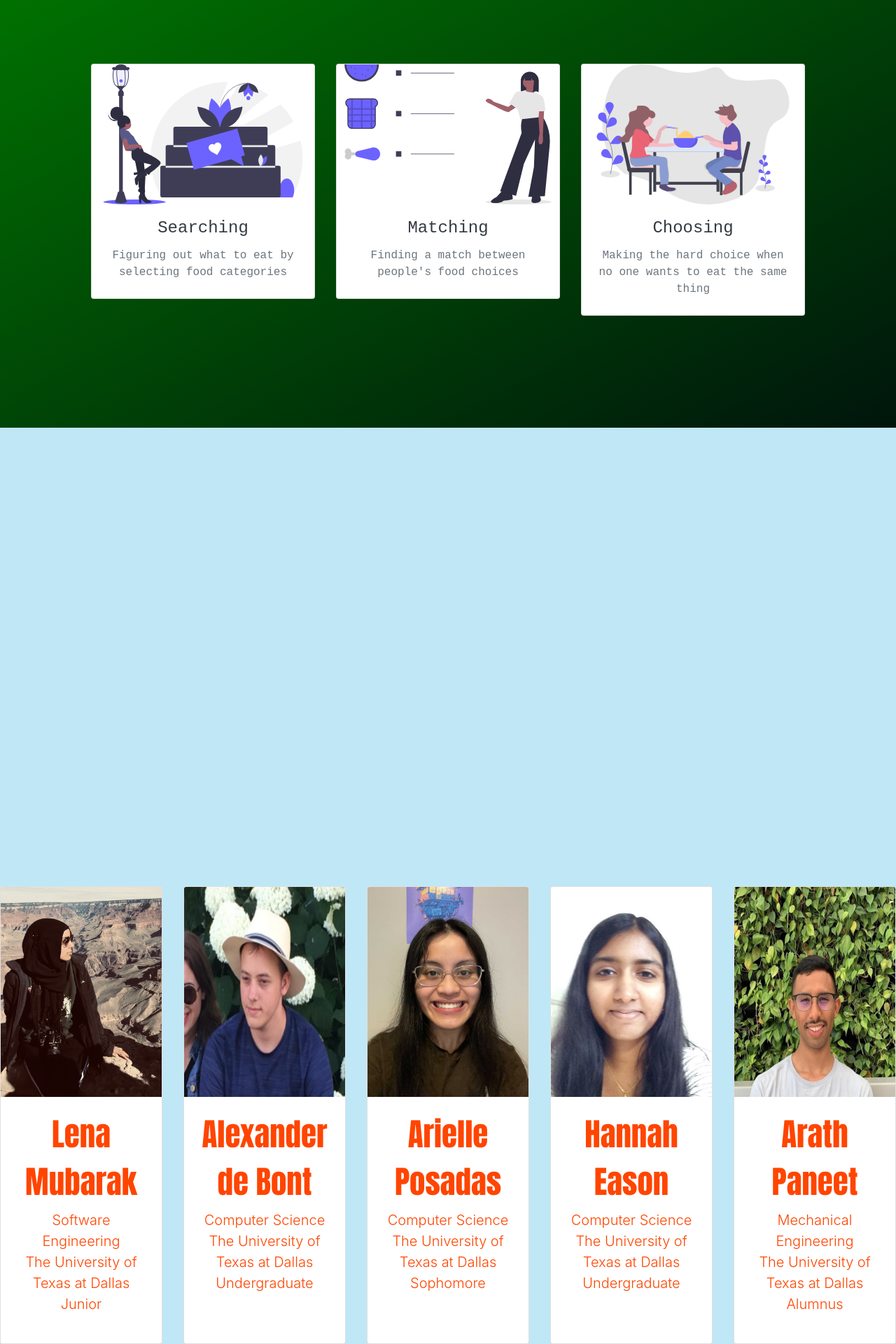
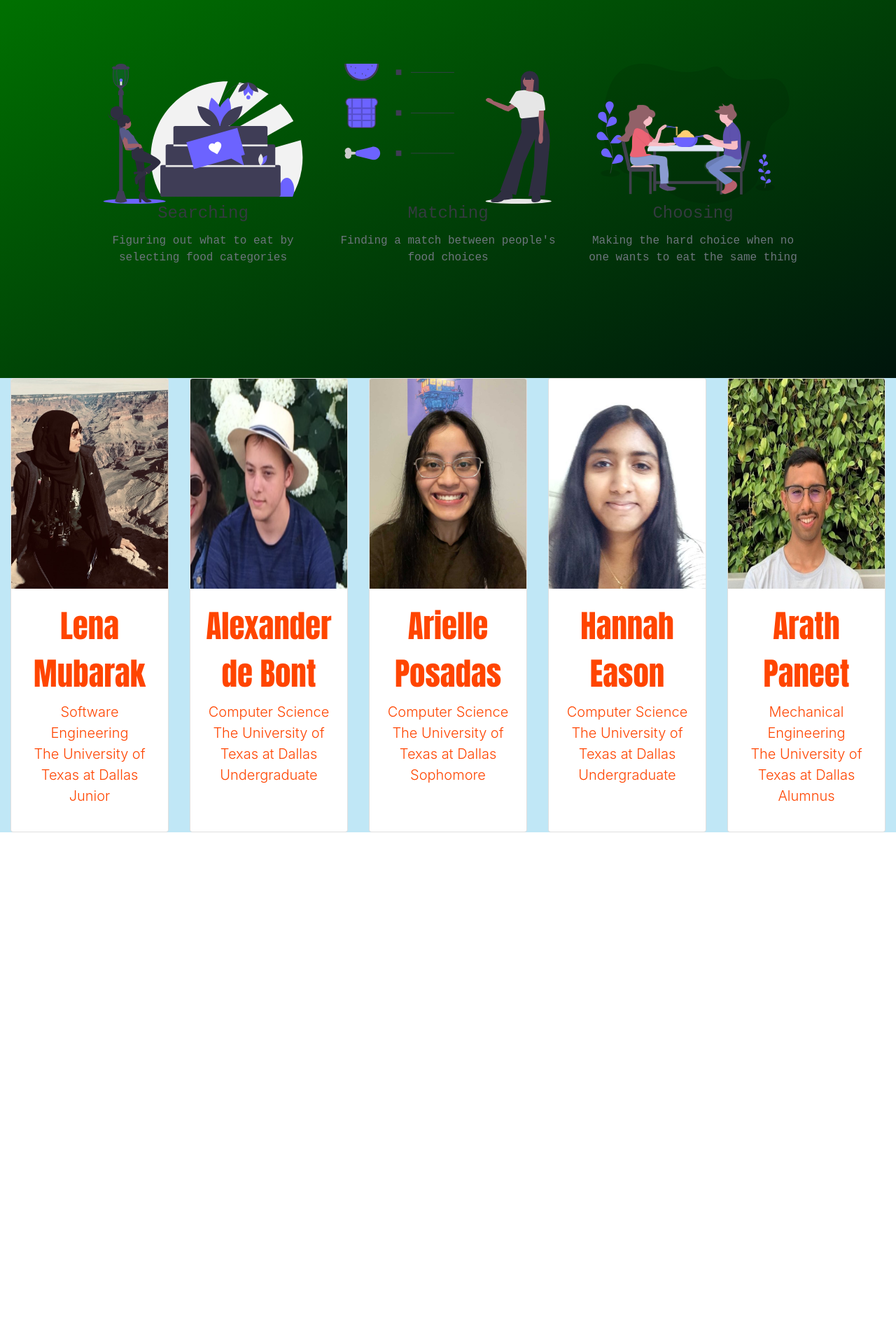
Before and after one commit to Codubee/FoodFiendsMW5-6, a React (Create React App) app in the folder frontend/: page / in a window 1280 px wide. Shown: the part 647-2567 px from the top of the page at 70% size. After the commit the page ends 1836 px from the top, so only its background shows below. Built offline with nearby package versions, Linux system fonts and the light colour scheme.

Commit message:
fixed team card spacing issue

```diff
--- a/frontend/src/components/Features.js
+++ b/frontend/src/components/Features.js
@@ -6,11 +6,11 @@ import '../styles/Features.css'
 
 function Feature(props) {
     return(
-        <div className="card text-center">
+        <div className="features-card text-center">
             <div className="overflow">
                 <img src={props.imgsrc} alt="process" className="card-img-top"></img>
             </div>
-            <div className="card-body text-dark">
+            <div className="features-card-body text-dark">
                 <h4 className="card-title">{props.title}</h4>
                 <p className="card-text text-secondary">
                 {props.desc}
--- a/frontend/src/components/Team.js
+++ b/frontend/src/components/Team.js
@@ -8,14 +8,16 @@ import '../styles/Team.css';
 
 
 import{
-    Card, CardImg, CardText, CardBody, CardTitle, CardSubtitle, CardDeck
+    Card, CardImg, CardText, CardBody, CardTitle, CardSubtitle, CardDeck,Row,Col
 } from 'reactstrap'
 
 function team() {
     return(
         <div>
-            <CardDeck className="deck">
-                <Card className="card" >
+            <CardDeck className="team-card-deck">
+
+
+                <Card className= "team-card" >
                     <CardImg id="img" top width="100%" src={lena} alt="lena"/>
                     <CardBody id="text">
                         <CardTitle id="title">Lena Mubarak</CardTitle>
@@ -24,7 +26,8 @@ function team() {
                     </CardBody>
                 </Card>
 
-                <Card className="card" >
+
+                <Card className= "team-card" >
                     <CardImg id="img" top width="100%" src={alex} alt="alex"/>
                     <CardBody id="text">
                         <CardTitle id="title">Alexander de Bont </CardTitle>
@@ -33,7 +36,8 @@ function team() {
                     </CardBody>
                 </Card>
 
-                <Card className="card" >
+
+                <Card className= "team-card" >
                     <CardImg id="img" top width="100%" src={arielle} alt="arielle"/>
                     <CardBody id="text">
                         <CardTitle id="title">Arielle Posadas</CardTitle>
@@ -42,7 +46,8 @@ function team() {
                     </CardBody>
                 </Card>
 
-                <Card className="card" >
+
+                <Card className= "team-card" >
                     <CardImg id="img" top width="100%" src={hannah} alt="hannah"/>
                     <CardBody id="text">
                         <CardTitle id="title">Hannah Eason</CardTitle>
@@ -50,8 +55,7 @@ function team() {
                         <CardText>The University of Texas at Dallas <p>Undergraduate</p> </CardText>
                     </CardBody>
                 </Card>
-
-                <Card className="card" >
+                <Card className= "team-card" >
                     <CardImg id="img" top width="100%" src={arath} alt="arath"/>
                     <CardBody id="text">
                         <CardTitle id="title">Arath Paneet</CardTitle>
--- a/frontend/src/styles/Features.css
+++ b/frontend/src/styles/Features.css
@@ -1,11 +1,11 @@
-.card{
+.features-card{
     width:20rem;
     margin-top: 50%;
     margin-bottom: 50%;
 
 }
 
-.card:hover{
+.features-card:hover{
     box-shadow:5px 10px 20px 1px rgba(0, 0, 0, 0.253) !important;
 
 }
@@ -14,7 +14,7 @@
     max-height: 200px;
 }
 
-.card-body {
+.features-card-body {
     margin-bottom: 5px;
 }
 
--- a/frontend/src/styles/Team.css
+++ b/frontend/src/styles/Team.css
@@ -1,9 +1,11 @@
-.deck{
+.team-card-deck{
     background-color:#C0E7F6;
     background-size: cover;
+    margin-right: 0px !important;
+    margin-left: 0px !important;
 }
 
-.card{
+.team-card{
     color:#FF4500;
     max-width:"350px";
     max-height:"250px";
```
